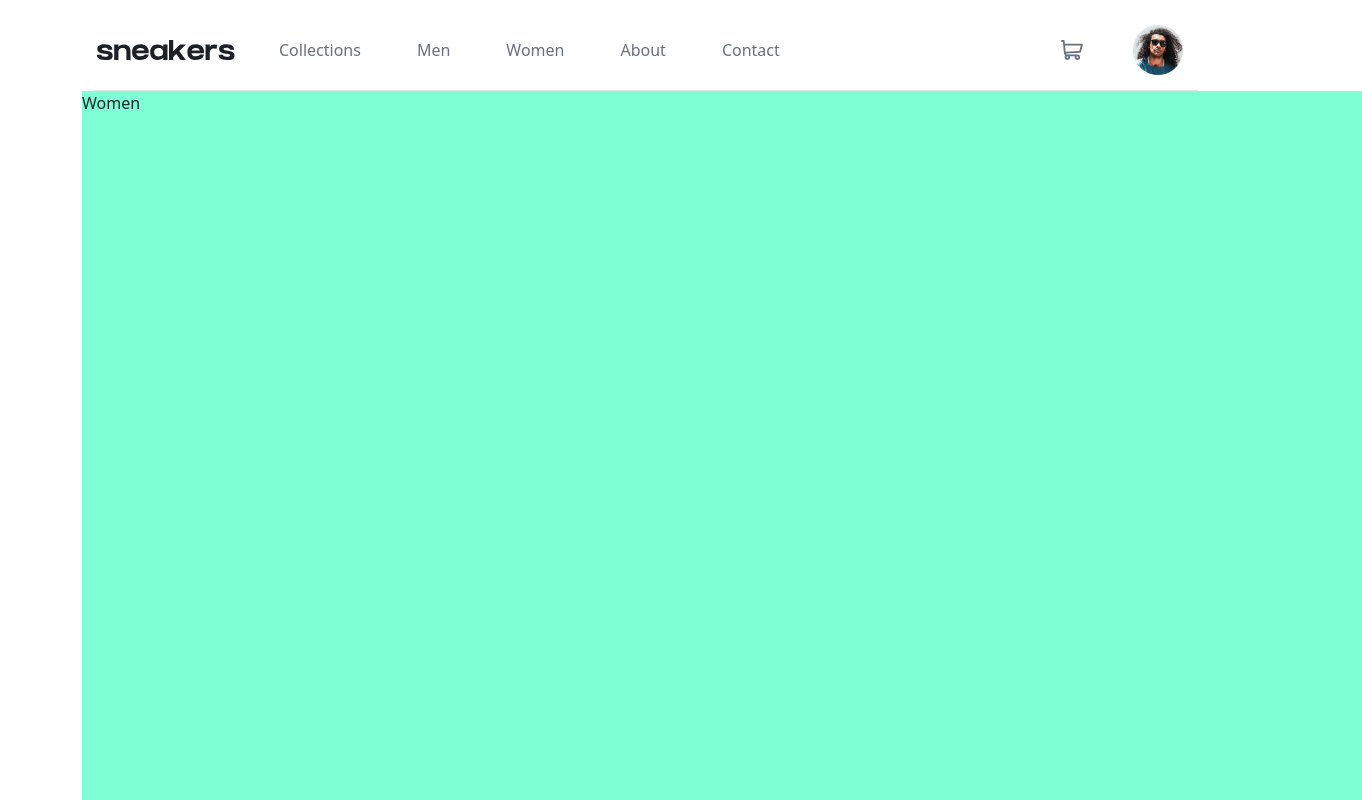
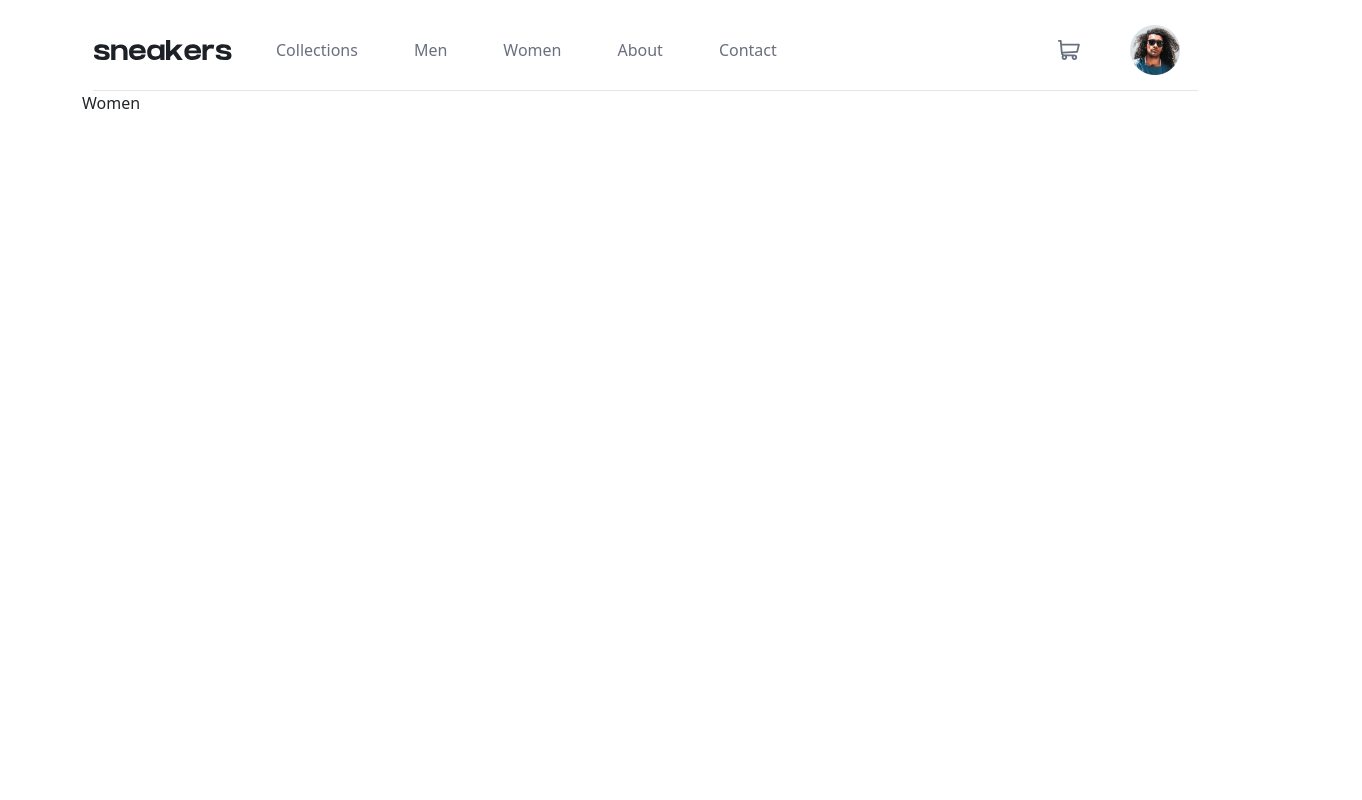
Before and after one commit to ZaidaMM/ecommerce-product-page, a React (Create React App) app: page /women in a window 1280 px wide. Shown: the top 800 px of the page, 1362 px wide, since content can reach past the window. Built offline with nearby package versions, Linux system fonts and the light colour scheme.

Commit message:
navbar complete

```diff
--- a/src/components/MainNavbar.js
+++ b/src/components/MainNavbar.js
@@ -8,7 +8,6 @@ import {
   NavItem,
   NavLink,
 } from 'reactstrap';
-// import { NavLink } from 'react-router-dom';
 
 const MainNavbar = () => {
   const [isOpen, setIsOpen] = useState(false);
@@ -32,7 +31,7 @@ const MainNavbar = () => {
           )}
         </NavbarToggler>
         <Collapse navbar className='nav-collapse' isOpen={isOpen}>
-          <Nav navbar>
+          <Nav navbar className='nav'>
             <NavItem className='nav-item'>
               <NavLink href='/'>Collections</NavLink>
             </NavItem>
--- a/src/index.css
+++ b/src/index.css
@@ -33,7 +33,7 @@ body {
   font-size: 16px;
 }
 
-.container-fluid {
+.main-navbar .container-fluid {
   width: 100%;
   max-width: 1110px;
   margin: 0;
@@ -78,19 +78,11 @@ body {
   margin-left: 11px;
 }
 
-/* WOMEN */
-.women {
-  background-color: aquamarine;
-  height: 100vh;
-  min-width: 100vw;
-}
-
 /* Mobile */
 @media (max-width: 768px) {
   .main-navbar {
   }
   .navbar {
-    min-width: 330px !important;
     margin-top: 10px;
     margin-right: 0;
     position: absolute;
@@ -108,6 +100,7 @@ body {
     z-index: 2;
     height: 15px;
     width: 16px;
+    text-align: left;
   }
 
   .nav-toggler button,
@@ -115,18 +108,23 @@ body {
   .nav-toggler button:hover {
     box-shadow: none !important;
   }
-
   .nav-brand {
     padding-left: 25px;
     height: 28px;
   }
-  .nav-collapse {
-    /* width: 250px; */
-    margin-left: 0;
-    padding-left: 0;
+  .nav-collapse .nav {
+    position: absolute;
+    left: -8px;
+    width: 67%;
+    padding-top: 90px;
+    background-color: white;
+    inset: 0 35% 0 0;
+    position: fixed;
   }
-  .nav-item {
+  .nav-item a {
+    color: black;
     text-align: left;
+    padding-top: 10px;
   }
   .nav-item a:hover {
     box-shadow: none;
```
